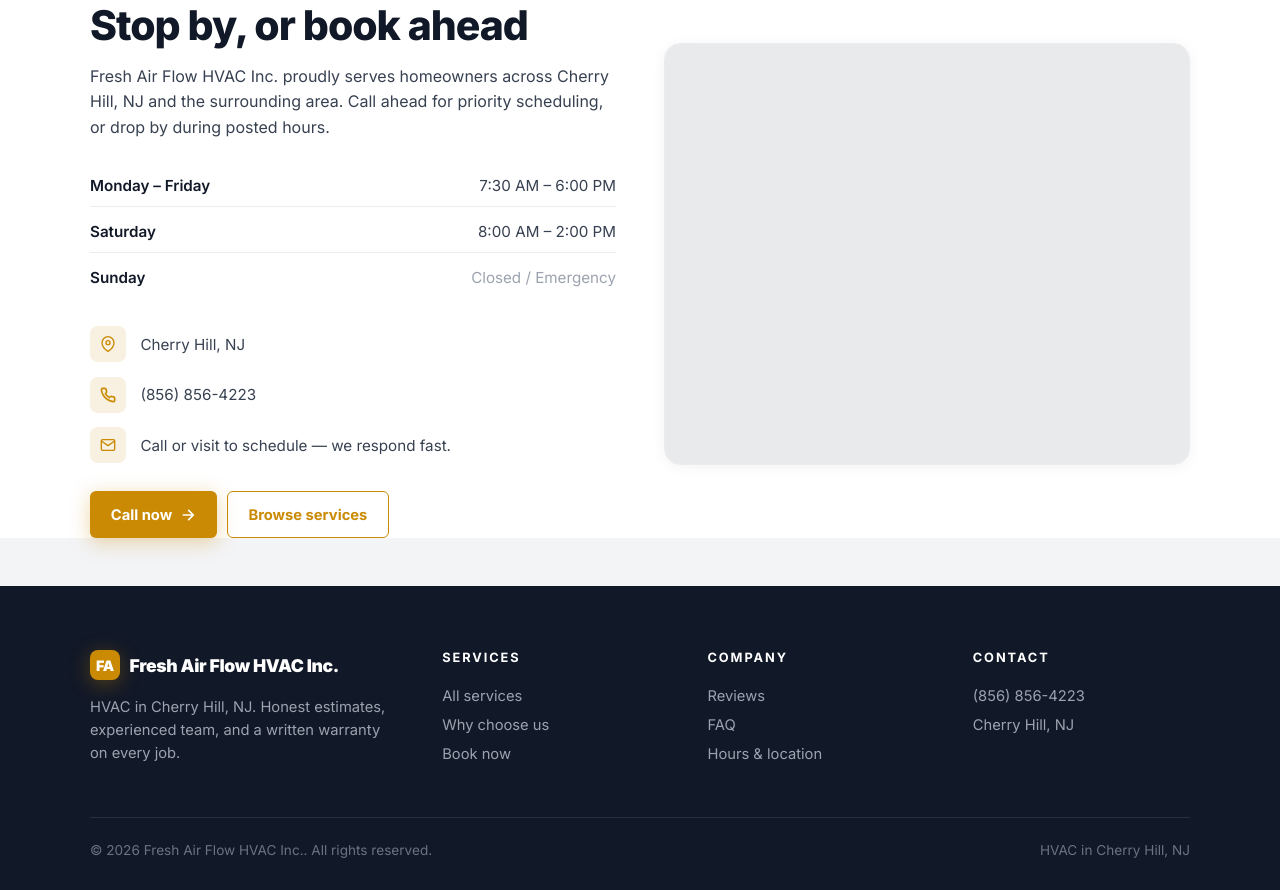
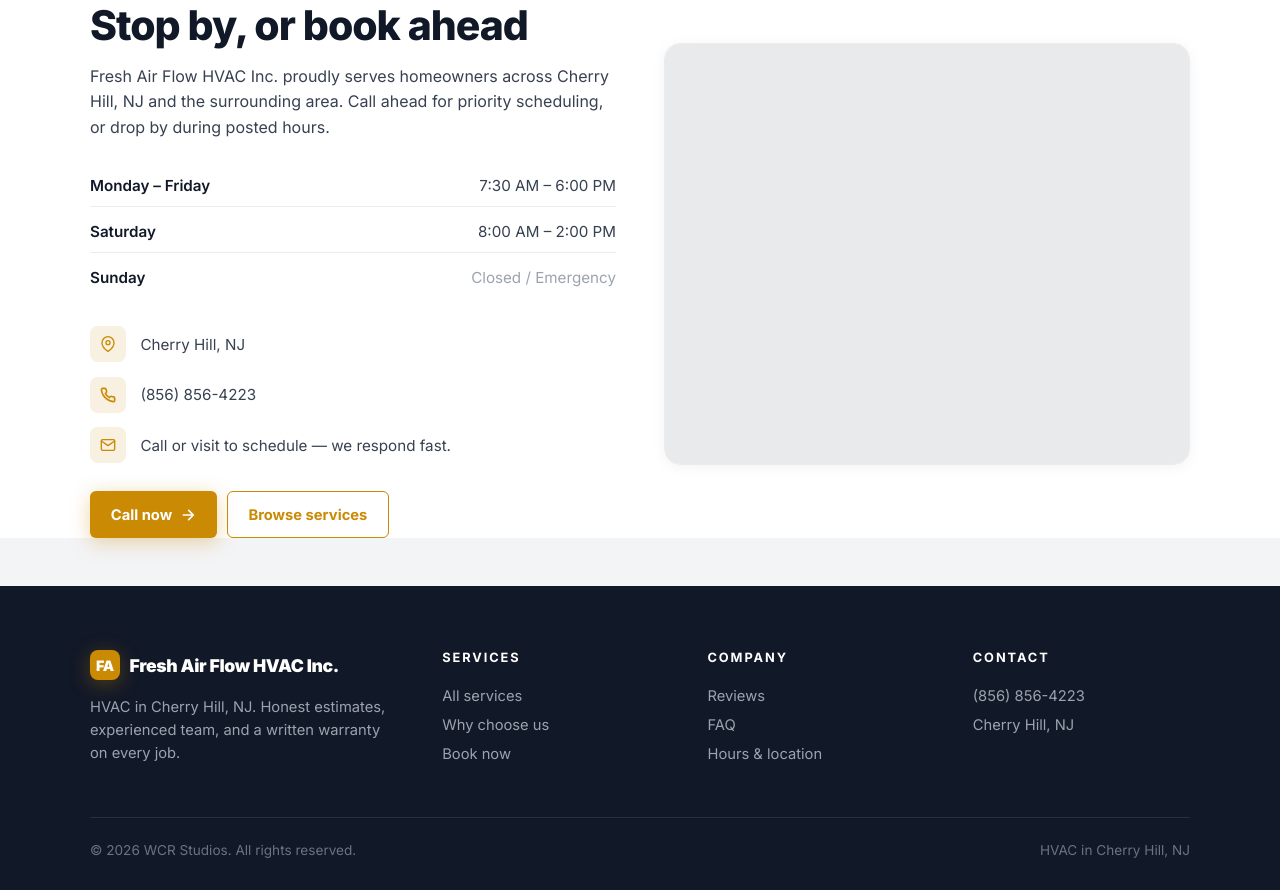
Before and after one commit to Wrenbjor/trades--fresh-air-flow-hvac-inc, a plain HTML site: page index.html in a window 1280 px wide. Shown: the part 4771-5661 px from the top of the page. Drawn offline with nearby package versions, Linux system fonts and the light colour scheme; no server answers.

Commit message:
Update site

```diff
--- a/index.html
+++ b/index.html
@@ -605,7 +605,7 @@
     </div>
   </div>
   <div class="foot-bottom">
-    <div>&copy; 2026 Fresh Air Flow HVAC Inc.. All rights reserved.</div>
+    <div>&copy; 2026 WCR Studios. All rights reserved.</div>
     <div>HVAC in Cherry Hill, NJ</div>
   </div>
 </footer>
```
